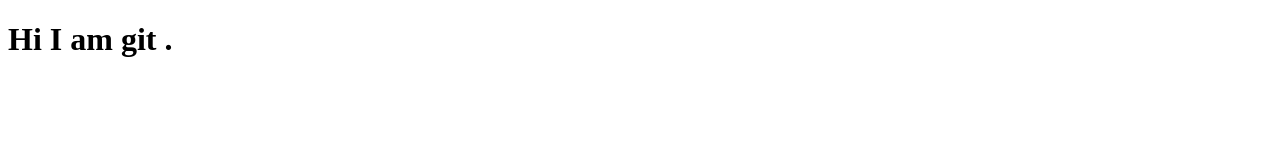
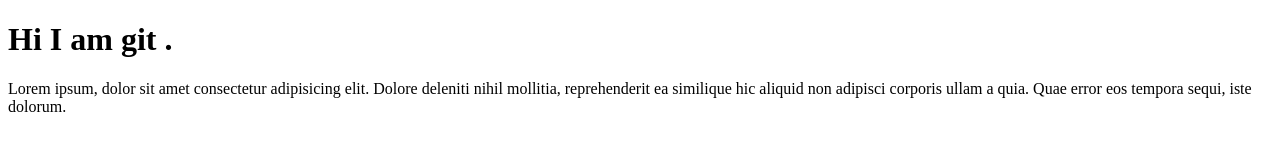
Before and after one commit to kayzinthant2003/project2, a plain HTML site: page index.html in a window 1280 px wide. Drawn offline with Linux system fonts and the light colour scheme.

Commit message:
second commit

```diff
--- a/index.html
+++ b/index.html
@@ -10,6 +10,8 @@
 
 <body>
     <h1>Hi I am git .</h1>
+    <p>Lorem ipsum, dolor sit amet consectetur adipisicing elit. Dolore deleniti nihil mollitia, reprehenderit ea
+        similique hic aliquid non adipisci corporis ullam a quia. Quae error eos tempora sequi, iste dolorum.</p>
 </body>
 
 </html>
```
